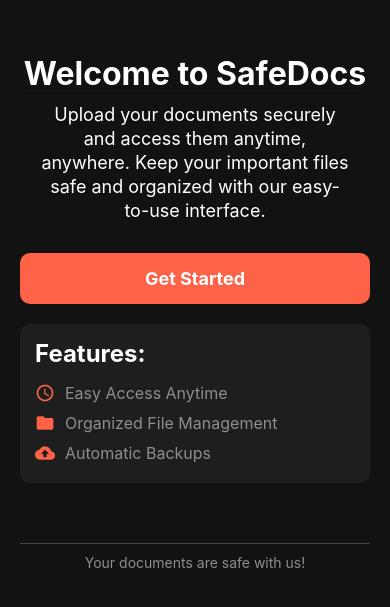
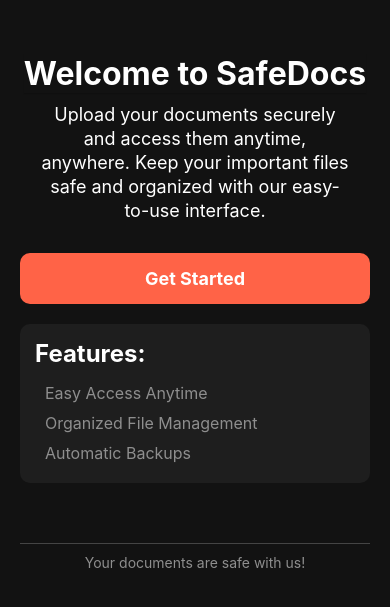
Before and after one commit to pratham704/test-docs-linux, a React Native app: screen /Start in a window 390 px wide. Shown: the part 105-712 px from the top of the page. Built offline with nearby package versions, Linux system fonts and the light colour scheme.

Commit message:
Refactor App component to integrate NavigationContainer and simplify routing structure

```diff
--- a/App.jsx
+++ b/App.jsx
@@ -1,24 +1,14 @@
 import React from 'react';
-import { SafeAreaView, StyleSheet, Platform, StatusBar as RNStatusBar } from 'react-native'; // Import necessary components
-import { StatusBar } from 'expo-status-bar'; // Import StatusBar from expo-status-bar
-import PublicRoutes from './Routes/PublicRoutes'
-// import Toast from 'react-native-toast-message';
-// import 'react-native-gesture-handler';
-
+import { SafeAreaView, StyleSheet } from 'react-native';
+import { NavigationContainer } from "@react-navigation/native";
+import PublicRoutes from './Routes/PublicRoutes';
 
 export default function App() {
   return (
     <SafeAreaView style={styles.container}>
-      {/* Handle status bar for Android */}
-      {Platform.OS === 'android' && <RNStatusBar barStyle="light-content" backgroundColor="#000" />}
-
-      {/* Set the StatusBar to light mode for iOS */}
-      <StatusBar style="light" backgroundColor="#000" />
-
-      <PublicRoutes />
-
-      {/* Render Toast at the top level */}
-      {/* <Toast  /> */}
+      <NavigationContainer>
+        <PublicRoutes />
+      </NavigationContainer>
     </SafeAreaView>
   );
 }
@@ -26,7 +16,6 @@ export default function App() {
 const styles = StyleSheet.create({
   container: {
     flex: 1,
-    backgroundColor: '#000', // Set background to dark for a consistent look
-    paddingTop: Platform.OS === 'android' ? RNStatusBar.currentHeight : 0, // Add padding for Android to prevent content from being under the StatusBar
+    backgroundColor: '#000',
   },
 });
--- a/Routes/PublicRoutes.jsx
+++ b/Routes/PublicRoutes.jsx
@@ -1,41 +1,18 @@
 import React from "react";
 import { createStackNavigator } from "@react-navigation/stack";
-import { NavigationContainer } from "@react-navigation/native";
-
-// Import your screens
 import GetStarted from "../auth/GetStarted";
-// import Login from "../auth/Login";
-// import Register from "../auth/Register";
-// import MainNavigator from "./MainNavigator"; // Adjust the path as necessary
 
 const Stack = createStackNavigator();
 
 const PublicRoutes = () => {
   return (
-    <NavigationContainer>
     <Stack.Navigator initialRouteName="Start">
       <Stack.Screen
         name="Start"
         component={GetStarted}
-          options={{ headerShown: false }} // Hide header for Get Started
+        options={{ headerShown: false }}
       />
-        {/* <Stack.Screen
-          name="Main"
-          component={MainNavigator}
-          options={{ headerShown: false }} // Hide header for MainNavigator
-        />
-        <Stack.Screen
-          name="Register"
-          component={Register}
-          options={{ headerShown: false }} // Hide header for Register
-        />
-        <Stack.Screen
-          name="Login"
-          component={Login}
-          options={{ headerShown: false }} // Hide header for Login
-        /> */}
     </Stack.Navigator>
-    </NavigationContainer>
   );
 };
 
--- a/auth/GetStarted.jsx
+++ b/auth/GetStarted.jsx
@@ -6,9 +6,9 @@ import {
   TouchableOpacity,
   ScrollView,
 } from "react-native";
-import LottieView from "lottie-react-native";
+// import LottieView from "lottie-react-native";
 import { useNavigation } from "@react-navigation/native";
-import Icon from "react-native-vector-icons/MaterialIcons"; // Importing MaterialIcons
+// import Icon from "react-native-vector-icons/MaterialIcons"; // Importing MaterialIcons
 // import AsyncStorage from "@react-native-async-storage/async-storage"; // Import AsyncStorage
 
 const GetStarted = () => {
@@ -49,15 +49,15 @@ const GetStarted = () => {
         <Text style={styles.featuresTitle}>Features:</Text>
 
         <View style={styles.featureItem}>
-          <Icon name="access-time" size={20} color="#ff6347" />
+          {/* <Icon name="access-time" size={20} color="#ff6347" /> */}
           <Text style={styles.featureText}>Easy Access Anytime</Text>
         </View>
         <View style={styles.featureItem}>
-          <Icon name="folder" size={20} color="#ff6347" />
+          {/* <Icon name="folder" size={20} color="#ff6347" /> */}
           <Text style={styles.featureText}>Organized File Management</Text>
         </View>
         <View style={styles.featureItem}>
-          <Icon name="backup" size={20} color="#ff6347" />
+          {/* <Icon name="backup" size={20} color="#ff6347" /> */}
           <Text style={styles.featureText}>Automatic Backups</Text>
         </View>
       </View>
```
Lines whose indentation alone changed are shown as unchanged.
